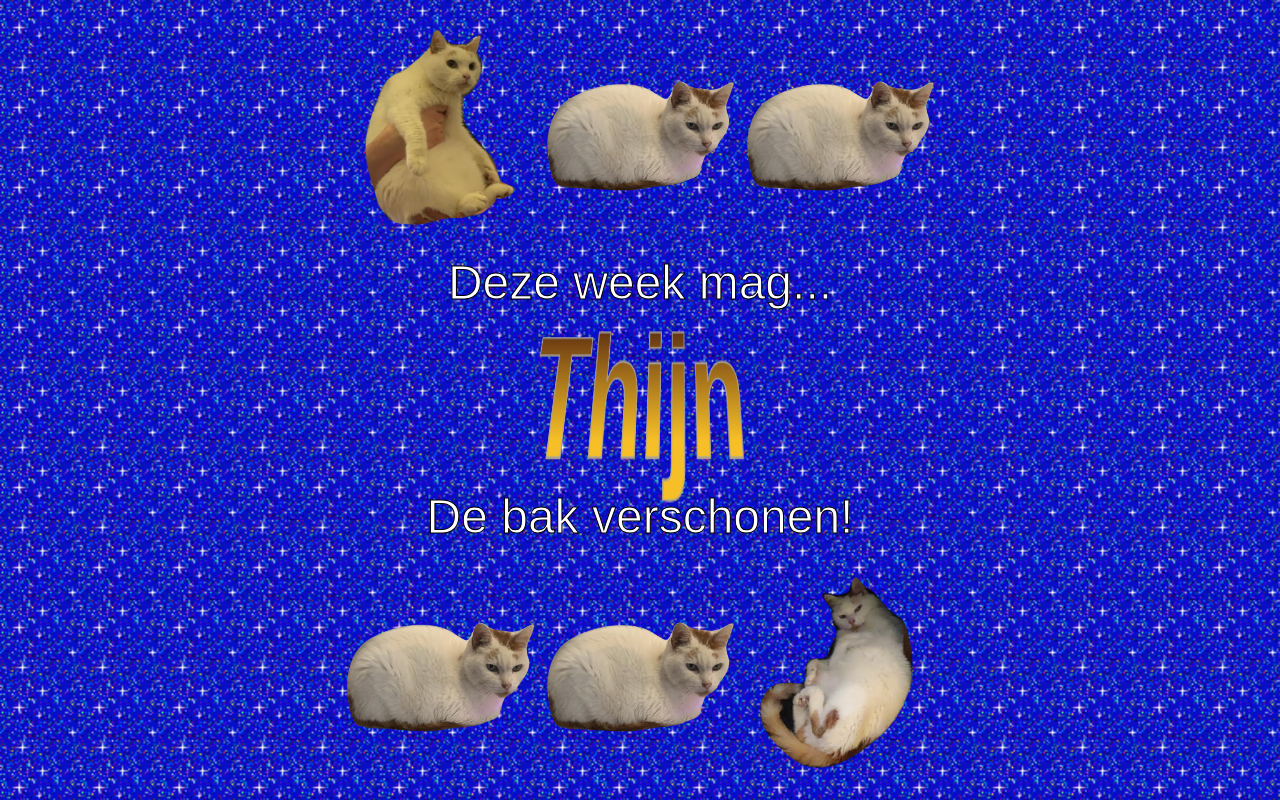
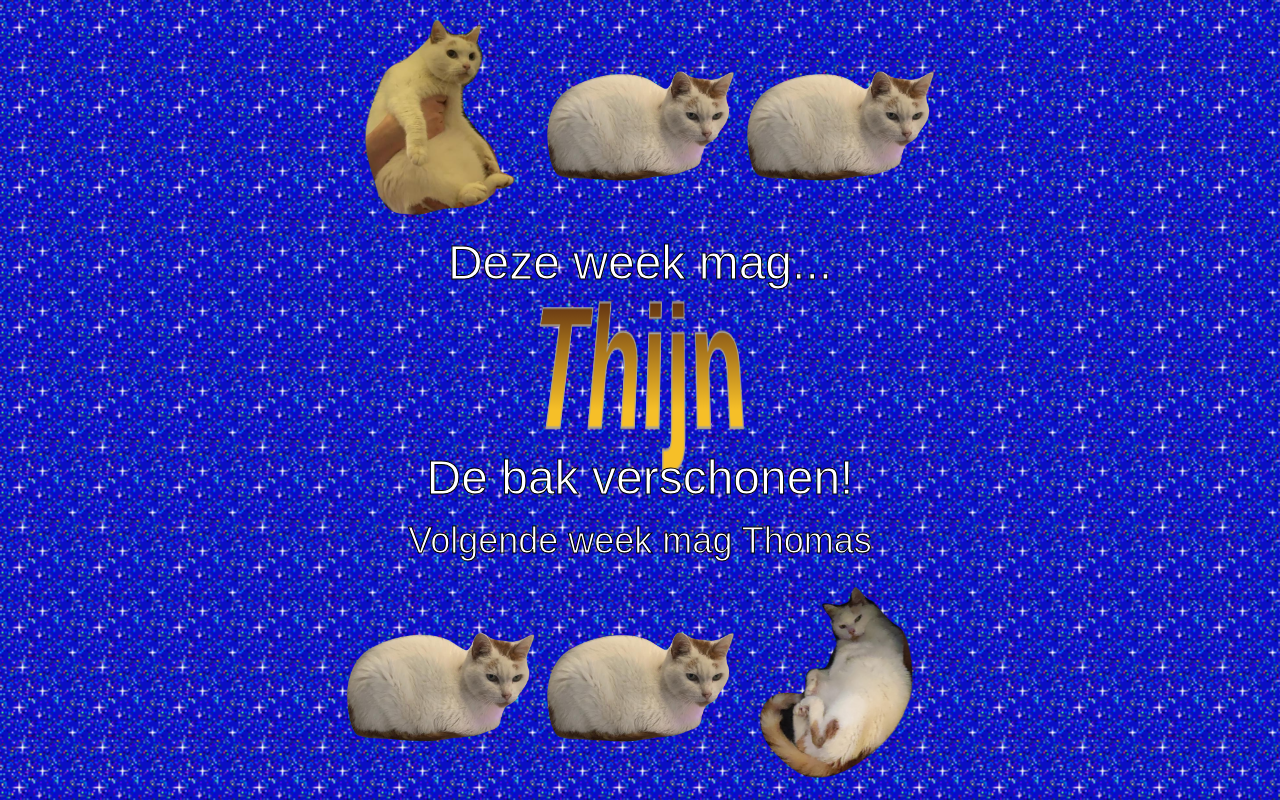
Before and after one commit to Thijnvdb/pitouschema, a React (Create React App) app: page / in a window 1280 px wide. Built offline with nearby package versions, Linux system fonts and the light colour scheme.

Commit message:
Added next week

```diff
--- a/src/App.js
+++ b/src/App.js
@@ -13,12 +13,14 @@ Date.prototype.getWeekNumber = function(){
 function App() {
   const people = ["Bram", "Isa", "Thijn", "Thomas", "Frederik"]
   const styles = ["rainbow", "blues", "superhero", "radial", "tilt", "purple", "horizon", "slate"]
-  const [person, setPerson] = useState();
+  // const [person, setPerson] = useState();
+  const [week, setWeek] = useState(0);
   const [wordart, setWordart] = useState();
 
   useEffect(()=> {
-    let week = new Date().getWeekNumber();
-    setPerson(people[week % people.length]);
+    let w = new Date().getWeekNumber();
+    // setPerson();
+    setWeek(w)
     setWordart(styles[Math.floor(Math.random() * styles.length)]);
   },[]);
 
@@ -46,8 +48,9 @@ function App() {
           }
         </div>
         <h2 className='text-5xl z-10 text-center'>Deze week mag...</h2>
-        <h1 className={'z-10 wordart text-7xl lg:text-9xl ' + wordart}><span className='text'>{person}</span></h1>
+        <h1 className={'z-10 wordart text-7xl lg:text-9xl ' + wordart}><span className='text'>{people[week % people.length]}</span></h1>
         <h2 className='text-5xl z-10 text-center'>De bak verschonen!</h2>
+        <h3 className='text-4xl z-10 text-center'>Volgende week mag {people[(week + 1) % people.length]}</h3>
         <div className={`pitouholder`}>
           {
             randomArray().map((x,i) => <img key={i+"b"} src={`${process.env.PUBLIC_URL}/pitou${x}.png`} className={"z-10 max-w-1/3 pitou "+ getRandomAnimationDirection()}/>)
--- a/src/index.css
+++ b/src/index.css
@@ -16,7 +16,7 @@ body {
   overflow: hidden;
 }
 
-h1, h2 {
+h1, h2, h3, h4 {
   font-family: Arial, Helvetica, sans-serif;
   color: white;
   -webkit-text-stroke: 1px black;
```
